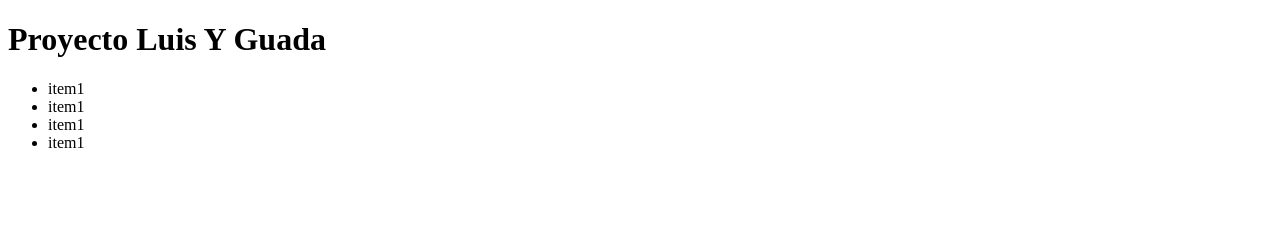
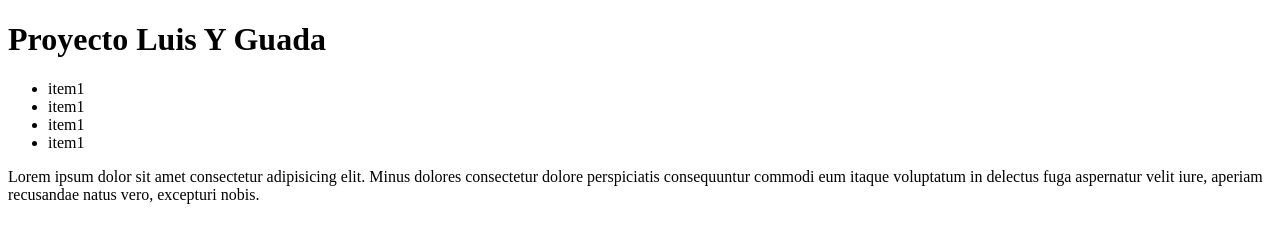
Before and after one commit to GuadiRuiz/pruebaclase, a plain HTML site: page index.html in a window 1280 px wide. Drawn offline with Linux system fonts and the light colour scheme.

Commit message:
agregar parrafo

```diff
--- a/index.html
+++ b/index.html
@@ -14,5 +14,6 @@
         <li>item1</li>
         <li>item1</li>
     </ul>
+    <p>Lorem ipsum dolor sit amet consectetur adipisicing elit. Minus dolores consectetur dolore perspiciatis consequuntur commodi eum itaque voluptatum in delectus fuga aspernatur velit iure, aperiam recusandae natus vero, excepturi nobis.</p>
 </body>
 </html>
```
